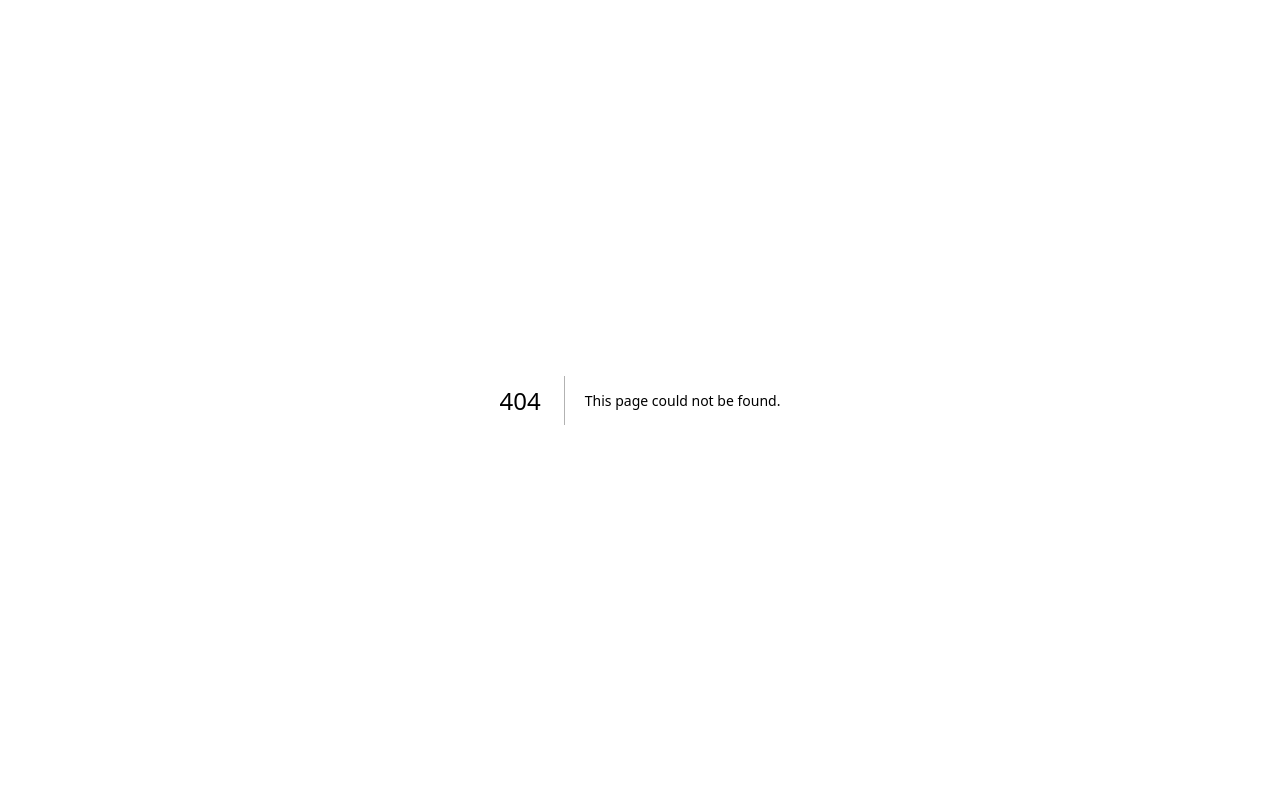
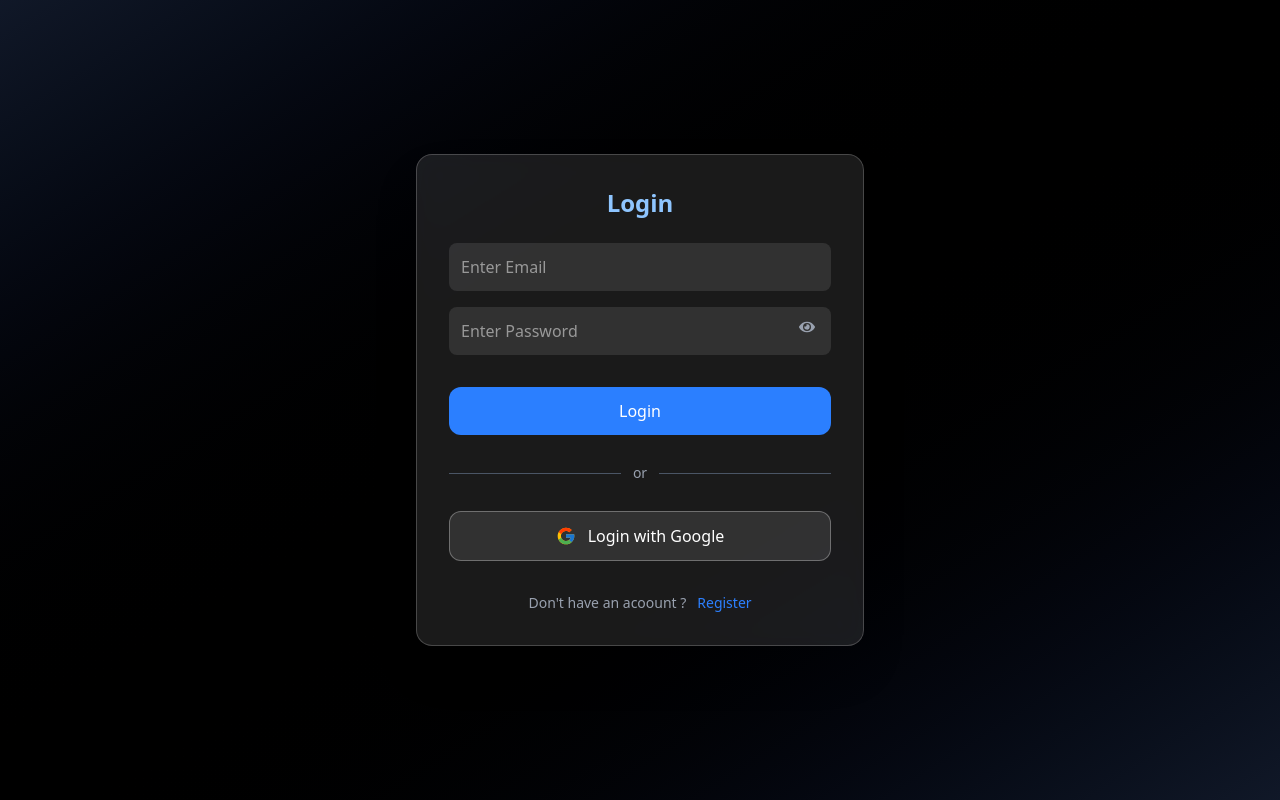
Before and after one commit to Dhruvjain2207/E-commerce-website, a Next.js app: page /login in a window 1280 px wide. Before the commit this address had no page. Built offline with nearby package versions, Linux system fonts and the light colour scheme; no server answers.

Commit message:
made login page and completed credential authentication

```diff
--- a/package.json
+++ b/package.json
@@ -9,6 +9,7 @@
     "lint": "eslint"
   },
   "dependencies": {
+    "axios": "^1.18.0",
     "bcryptjs": "^3.0.3",
     "mongoose": "^9.7.1",
     "motion": "^12.40.0",
@@ -16,7 +17,8 @@
     "next-auth": "^5.0.0-beta.31",
     "react": "19.2.4",
     "react-dom": "19.2.4",
-    "react-icons": "^5.6.0"
+    "react-icons": "^5.6.0",
+    "react-spinners": "^0.17.0"
   },
   "devDependencies": {
     "@tailwindcss/postcss": "^4",
--- /dev/null
+++ b/src/Provider.tsx
@@ -0,0 +1,17 @@
+'use cliet'
+import { SessionProvider } from 'next-auth/react'
+import React from 'react'
+
+function Provider({children}:{children:React.ReactNode}) {
+  return (
+    <div>
+        <SessionProvider>
+            {children}
+
+        </SessionProvider>
+
+    </div>
+  )
+}
+
+export default Provider
--- a/src/app/layout.tsx
+++ b/src/app/layout.tsx
@@ -1,6 +1,9 @@
+
 import type { Metadata } from "next";
 
 import "./globals.css";
+import { SessionProvider } from "next-auth/react";
+import Provider from "@/Provider";
 
 
 
@@ -16,7 +19,10 @@ export default function RootLayout({
 }>) {
   return (
     <html>
-      <body>{children}</body>
+      <body>
+       <Provider>
+          {children}
+          </Provider></body>
     </html>
   );
 }
--- /dev/null
+++ b/src/app/login/page.tsx
@@ -0,0 +1,126 @@
+'use client'
+import React from 'react'
+import { motion,AnimatePresence } from "motion/react"
+import { useState } from 'react';
+import { FaEye } from "react-icons/fa";
+import { FaEyeSlash } from "react-icons/fa";
+import { FcGoogle } from "react-icons/fc";
+import { redirect, useRouter } from 'next/navigation';
+import { ClipLoader } from "react-spinners";
+import { signIn, useSession } from 'next-auth/react';
+
+
+
+
+
+
+function page() {
+     const router=useRouter()
+     const[email,setEmail]=useState("");
+        const[password,setPassword]=useState("");
+            const [showPassword,setShowPassword]=useState(false);
+            const[loading,setLoading]=useState(false);
+            const session=useSession()
+            console.log(session.data?.user);
+
+            const handleSignIn=async (e:React.FormEvent)=>{
+              setLoading(true)
+              e.preventDefault()
+              try{
+                const result= await signIn('credentials',{email,password,redirect:false})
+                if(result?.error){
+                  alert("incorrect email or password");
+                  setLoading(false)
+                  return
+                }
+                alert("signIn sucessfully");
+                router.push("/")
+                setLoading(false)
+
+
+
+              }catch(err){
+                alert(err)
+                setLoading(false)
+              }
+
+            }
+  return (
+    <div className='min-h-screen flex justify-center items-center text-white p-6 bg-gradient-to-br from-gray-900 via-black to-gray-900'>
+        <AnimatePresence>
+             <motion.div
+        className='w-full max-w-md bg-white/10 backdrop-blur-md rounded-2xl shadow-2xl p-8 border border-white/20'
+          initial={{opacity:0 , y:40}}
+      animate={{opacity:1 , y:0}}
+      exit={{opacity:0 , y:-40}}
+      transition={{duration:0.5}}
+        >
+          <h1 className='text-2xl font-semibold mb-6 text-blue-300 text-center'>Login</h1>
+          <form
+          onSubmit={handleSignIn}
+          className='flex flex-col gap-4'>
+
+
+             <input
+            type='email'
+            className='bg-white/10 border-white/30 rounded-lg p-3 focus:outline-none focus:ring-2 focus:ring-blue-500'
+            required
+            placeholder='Enter Email'
+            value={email}
+            onChange={(e)=>setEmail(e.target.value)}
+            ></input>
+
+
+               <input
+            type={showPassword ? "text" : "password"}
+            className='relative bg-white/10 border-white/30 rounded-lg p-3 focus:outline-none focus:ring-2 focus:ring-blue-500'
+            required
+            placeholder='Enter Password'
+            value={password}
+            onChange={(e)=>setPassword(e.target.value)}
+            ></input>
+            <button
+            type='button'
+            onClick={()=>setShowPassword(!showPassword)}
+            className='absolute right-12 top-43 -translate-y-1/2 text-gray-400 hover:text-white transition'>
+              {showPassword ? <FaEyeSlash />  : <FaEye /> }
+            </button>
+
+            <motion.button
+
+         type="submit"
+         whileHover={{scale:1.03}}
+         whileTap={{scale:0.95}}
+         className='mt-4 w-full px-8 py-3 bg-blue-500 hover:bg-blue-600 rounded-xl font-medium '>
+         {loading ? <ClipLoader size={20} color="white"/>   : "Login"}
+        </motion.button>
+
+            <div className='flex items-center my-3'>
+              <div className='flex-1 h-px bg-gray-600'></div>
+              <span className='px-3 text-sm text-gray-400'>or</span>
+              <div className='flex-1 h-px bg-gray-600'></div>
+            </div>
+
+            <motion.button
+
+         whileHover={{scale:1.03}}
+         whileTap={{scale:0.95}}
+         className='flex items-center justify-center gap-3 py-3 bg-white/10 hover:bg-white/20 border border-white/30 rounded-xl transition'
+         >
+          <FcGoogle  className='w-5 h-5'/>
+           <span className='font-medium'>Login with Google </span>
+        </motion.button>
+
+        <p className='text-center text-sm mt-4 text-gray-400'>
+          Don't have an acoount ? &nbsp; {" "} <span onClick={()=>router.push("/register")} className='hover:underline text-blue-500'>Register</span>
+        </p>
+
+
+          </form>
+      </motion.div>
+        </AnimatePresence>
+    </div>
+  )
+}
+
+export default page
--- a/src/app/register/page.tsx
+++ b/src/app/register/page.tsx
@@ -4,10 +4,46 @@ import { FaUser } from "react-icons/fa";
 import { RiAdminFill } from "react-icons/ri";
 import { FaShop } from "react-icons/fa6";
 import { motion,AnimatePresence } from "motion/react"
+import { FaEye } from "react-icons/fa";
+import { FaEyeSlash } from "react-icons/fa";
+import { FcGoogle } from "react-icons/fc";
+import { ClipLoader } from "react-spinners";
+import Link from 'next/link';
+import { useRouter } from 'next/navigation';
+import axios from 'axios';
 
 function Register() {
+  const router=useRouter()
 
     const[step,setStep]=useState<1|2>(1);
+    const[name,setName]=useState("");
+    const[email,setEmail]=useState("");
+    const[password,setPassword]=useState("");
+    const [showPassword,setShowPassword]=useState(false);
+    const[loading,setLoading]=useState(false);
+
+
+    const handleSignUp =async (e:React.FormEvent)=>{
+      e.preventDefault()
+      setLoading(true)
+      try{
+        const result= await axios.post("/api/auth/register",{
+          name,email,password
+        })
+        console.log(result.data)
+        setLoading(false);
+        setEmail("")
+        setName("")
+        setPassword("")
+        router.push("/login")
+
+      }catch(error){
+        console.log(error)
+        setLoading(false)
+
+      }
+
+    }
   return (
     <div className='min-h-screen flex justify-center items-center text-white p-6 bg-gradient-to-br from-gray-900 via-black to-gray-900'>
     <AnimatePresence mode="wait">
@@ -28,7 +64,7 @@ function Register() {
                     {label:"Admin", icon:<RiAdminFill />,value:"admin"}
                 ].map((item)=>(
                     <motion.div key={item.value}
-                     whileHover={{scale:1.1}}
+                     whileHover={{scale:1.03}}
                      whileTap={{scale:0.95}}
                      className='p-4 hover:bg-white/20 cursor-pointer rounded-xl border border-white/30 shadow-lg flex flex-col items-center transition'
 
@@ -53,9 +89,81 @@ function Register() {
 
      { step==2 &&
         <motion.div
+        className='w-full max-w-md bg-white/10 backdrop-blur-md rounded-2xl shadow-2xl p-8 border border-white/20'
+          initial={{opacity:0 , y:40}}
+      animate={{opacity:1 , y:0}}
+      exit={{opacity:0 , y:-40}}
+      transition={{duration:0.5}}
+        >
+          <h1 className='text-2xl font-semibold mb-6 text-blue-300 text-center'>Create your account</h1>
+          <form
+          onSubmit={handleSignUp}
+          className='flex flex-col gap-4'>
+            <input
+            type='text'
+            className='bg-white/10 border-white/30 rounded-lg p-3 focus:outline-none focus:ring-2 focus:ring-blue-500'
+            required
+            placeholder='Enter full Name'
+            value={name}
+            onChange={(e)=>setName(e.target.value)}
+            ></input>
 
-        >
+             <input
+            type='email'
+            className='bg-white/10 border-white/30 rounded-lg p-3 focus:outline-none focus:ring-2 focus:ring-blue-500'
+            required
+            placeholder='Enter Email'
+            value={email}
+            onChange={(e)=>setEmail(e.target.value)}
+            ></input>
 
+
+               <input
+            type={showPassword ? "text" : "password"}
+            className='relative bg-white/10 border-white/30 rounded-lg p-3 focus:outline-none focus:ring-2 focus:ring-blue-500'
+            required
+            placeholder='Enter Password'
+            value={password}
+            onChange={(e)=>setPassword(e.target.value)}
+            ></input>
+            <button
+            type='button'
+            onClick={()=>setShowPassword(!showPassword)}
+            className='absolute right-12 top-61 -translate-y-1/2 text-gray-400 hover:text-white transition'>
+              {showPassword ? <FaEyeSlash />  : <FaEye /> }
+            </button>
+
+            <motion.button
+            disabled={loading}
+         type="submit"
+         whileHover={{scale:1.03}}
+         whileTap={{scale:0.95}}
+         className='mt-4 w-full px-8 py-3 bg-blue-500 hover:bg-blue-600 rounded-xl font-medium '>
+           {loading ? <ClipLoader size={20} color="white"/>   : "Register Now"}
+        </motion.button>
+
+            <div className='flex items-center my-3'>
+              <div className='flex-1 h-px bg-gray-600'></div>
+              <span className='px-3 text-sm text-gray-400'>or</span>
+              <div className='flex-1 h-px bg-gray-600'></div>
+            </div>
+
+            <motion.button
+
+         whileHover={{scale:1.03}}
+         whileTap={{scale:0.95}}
+         className='flex items-center justify-center gap-3 py-3 bg-white/10 hover:bg-white/20 border border-white/30 rounded-xl transition'
+         >
+          <FcGoogle  className='w-5 h-5'/>
+           <span className='font-medium'>Continue with Google</span>
+        </motion.button>
+
+        <p className='text-center text-sm mt-4 text-gray-400'>
+          Already have an account ? &nbsp; {" "} <span onClick={()=>router.push("/login")} className='hover:underline text-blue-500'>Sign In</span>
+        </p>
+
+
+          </form>
       </motion.div> }
       </AnimatePresence>
     </div>
```
Also changed, not shown: 1 other file (tests, documents, lock files or other folders).
